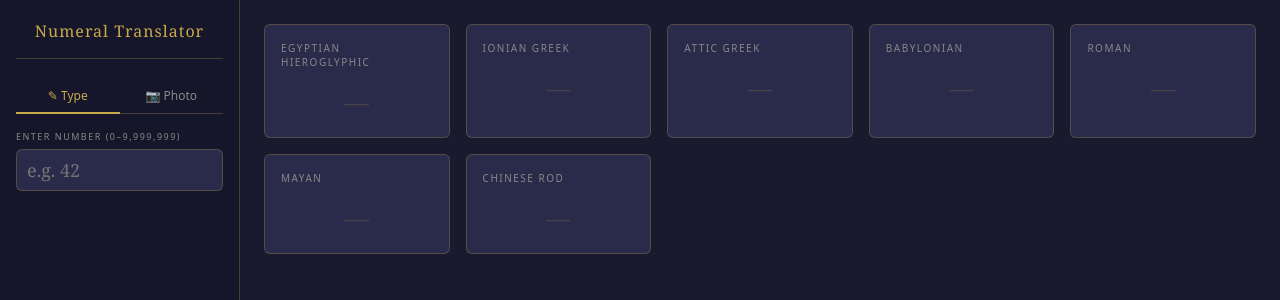
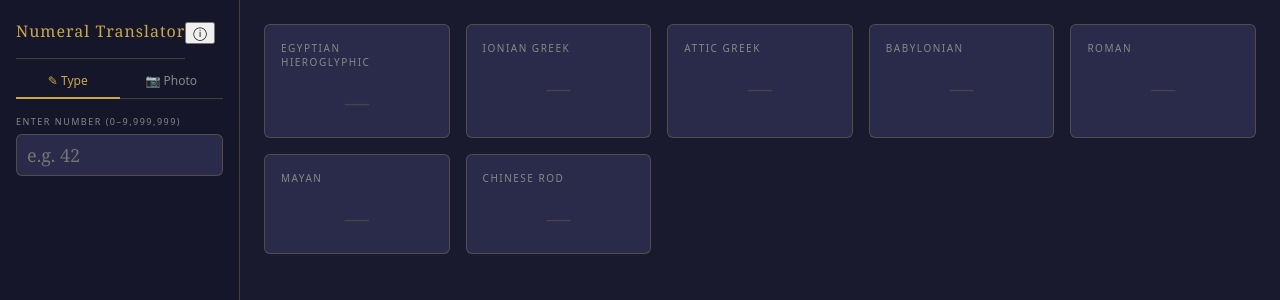
Before and after one commit to EricTalanoa/numeral_translator, a React (Vite) app: page / in a window 1280 px wide. Shown: the top 300 px of the page. Built offline with nearby package versions, Linux system fonts and the light colour scheme; a web font is replaced by a local one.

Commit message:
feat: add ⓘ range reference button and RangeModal to App

```diff
--- a/src/components/App.tsx
+++ b/src/components/App.tsx
@@ -1,19 +1,31 @@
 import { useState } from 'react'
 import { ControlPanel } from './ControlPanel'
 import { OutputGrid } from './OutputGrid'
+import { RangeModal } from './RangeModal'
 
 export default function App() {
   const [value, setValue] = useState<number | null>(null)
+  const [showRanges, setShowRanges] = useState(false)
 
   return (
     <div className="app-layout">
       <aside className="sidebar">
-        <div className="app-title">Numeral Translator</div>
+        <div className="app-title-row">
+          <span className="app-title">Numeral Translator</span>
+          <button
+            className="range-info-btn"
+            onClick={() => setShowRanges(true)}
+            title="View system ranges"
+          >
+            ⓘ
+          </button>
+        </div>
         <ControlPanel onResult={setValue} />
       </aside>
       <main className="tile-area">
         <OutputGrid value={value} />
       </main>
+      {showRanges && <RangeModal onClose={() => setShowRanges(false)} />}
     </div>
   )
 }
```
